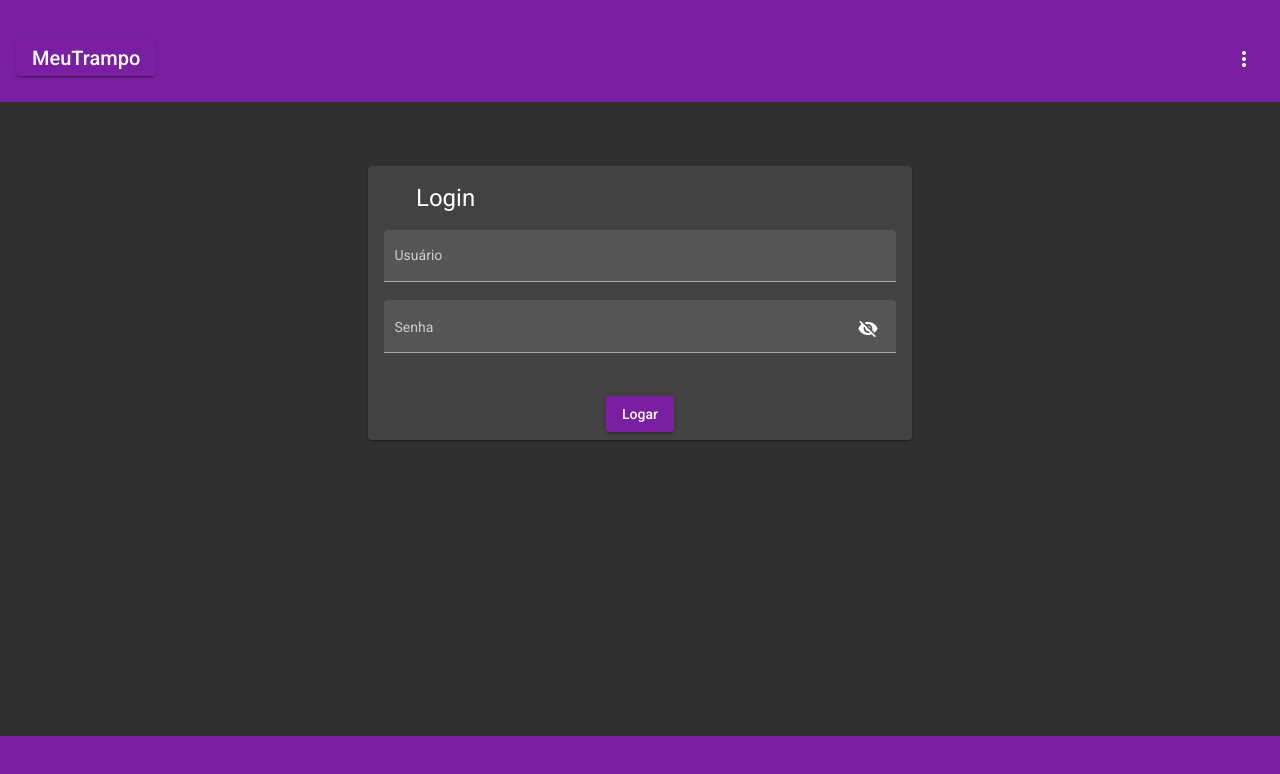
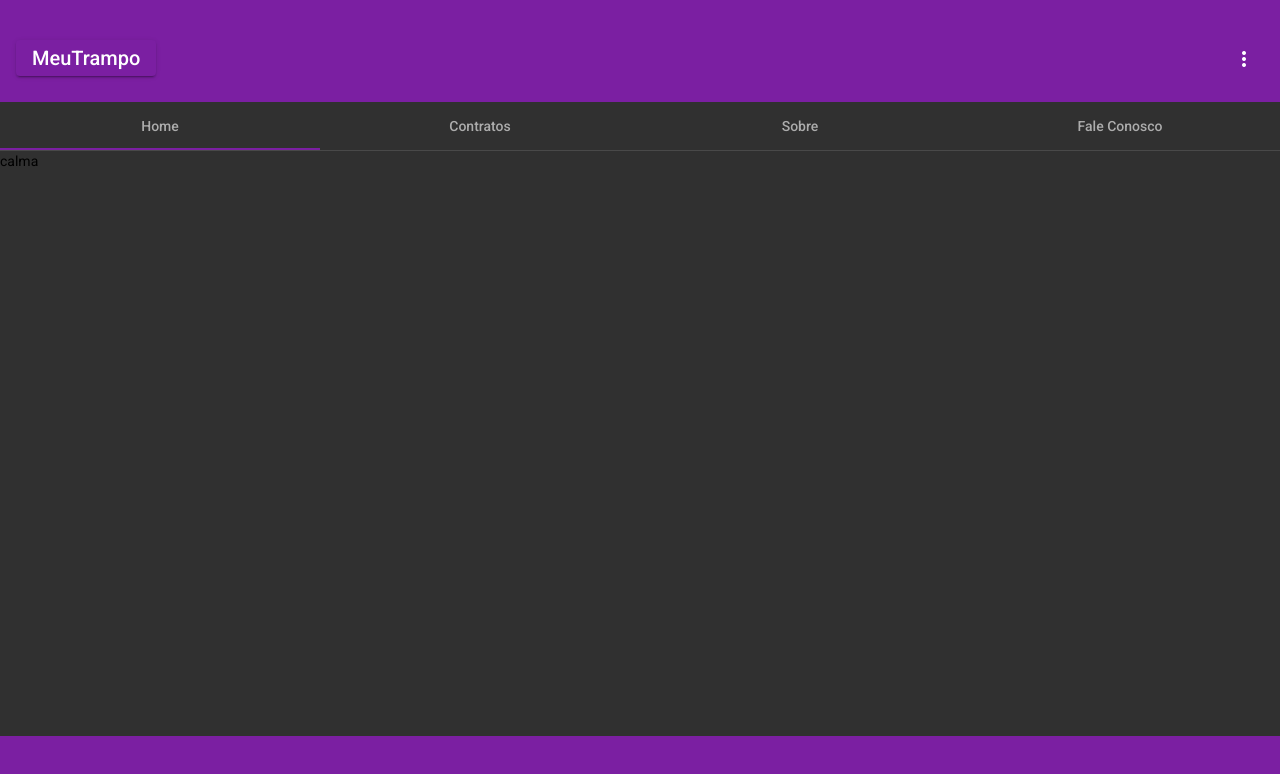
Before and after one commit to matheusnuneso/easy-service2.0, an Angular app: page /home/1 in a window 1280 px wide. Before the commit this address led to /login. Shown: the top 774 px of the page. Built offline with nearby package versions, Linux system fonts and the light colour scheme.

Commit message:
create navigation component

```diff
--- a/src/app/app-routing.module.ts
+++ b/src/app/app-routing.module.ts
@@ -5,6 +5,8 @@ const routes: Routes = [
   { path: '', pathMatch: 'full', redirectTo: 'login' },
 
   { path: 'login', loadChildren: () => import('./auth/auth.module').then(m => m.AuthModule) },
+
+  { path: 'home/:id', loadChildren: () => import('./home/home.module').then(m => m.HomeModule) },
 
   { path: '**', pathMatch: 'full', redirectTo: 'login' }
 ];
--- a/src/app/home/home-routing.module.ts
+++ b/src/app/home/home-routing.module.ts
@@ -1,7 +1,10 @@
+import { NavigationComponent } from './navigation/navigation.component';
 import { NgModule } from '@angular/core';
 import { RouterModule, Routes } from '@angular/router';
 
-const routes: Routes = [];
+const routes: Routes = [
+  { path: '', component: NavigationComponent }
+];
 
 @NgModule({
   imports: [RouterModule.forChild(routes)],
--- /dev/null
+++ b/src/app/home/navigation/navigation.component.html
@@ -0,0 +1,6 @@
+<mat-tab-group mat-align-tabs="start" mat-stretch-tabs="false" [(selectedIndex)]="selectedIndex">
+  <mat-tab label="Home"> calma </mat-tab>
+  <mat-tab label="Contratos"> calma </mat-tab>
+  <mat-tab label="Sobre"> Calma ai! Vai ficar pronto </mat-tab>
+  <mat-tab label="Fale Conosco"> Calma ai! Vai ficar pronto </mat-tab>
+</mat-tab-group>
--- /dev/null
+++ b/src/app/home/navigation/navigation.component.ts
@@ -0,0 +1,24 @@
+import { Component, OnInit } from '@angular/core';
+import { ActivatedRoute } from '@angular/router';
+
+@Component({
+  selector: 'app-navigation',
+  templateUrl: './navigation.component.html',
+  styleUrls: ['./navigation.component.css']
+})
+export class NavigationComponent implements OnInit {
+
+  userId: string;
+  selectedIndex: number = 0;
+
+  constructor(
+    private actRoute: ActivatedRoute,
+  ) {
+    this.userId = this.actRoute.snapshot.params['id'];
+  }
+
+  ngOnInit(): void {
+    console.log(this.userId)
+  }
+
+}
```
Also changed, not shown: src/app/home/home.module.ts (+8 -3 lines), src/app/home/navigation/navigation.component.css (added).
